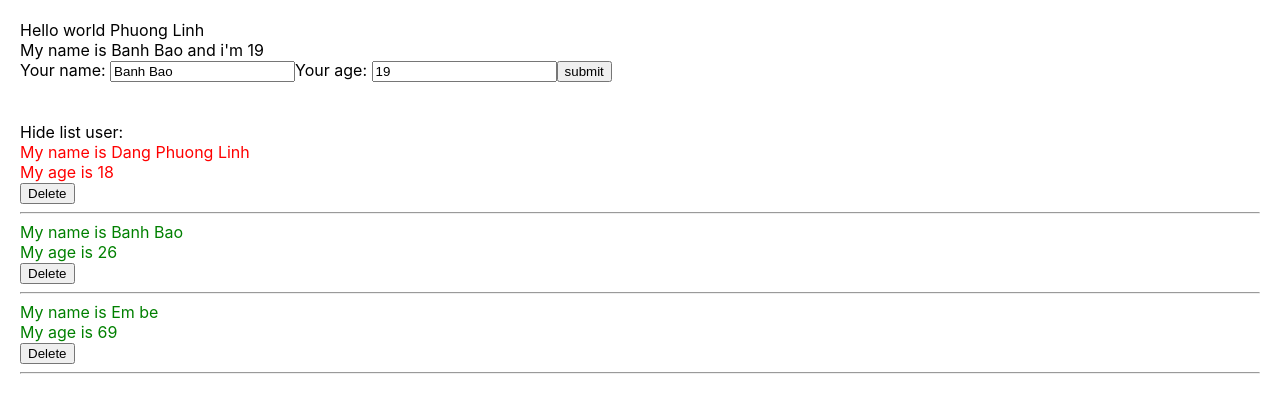
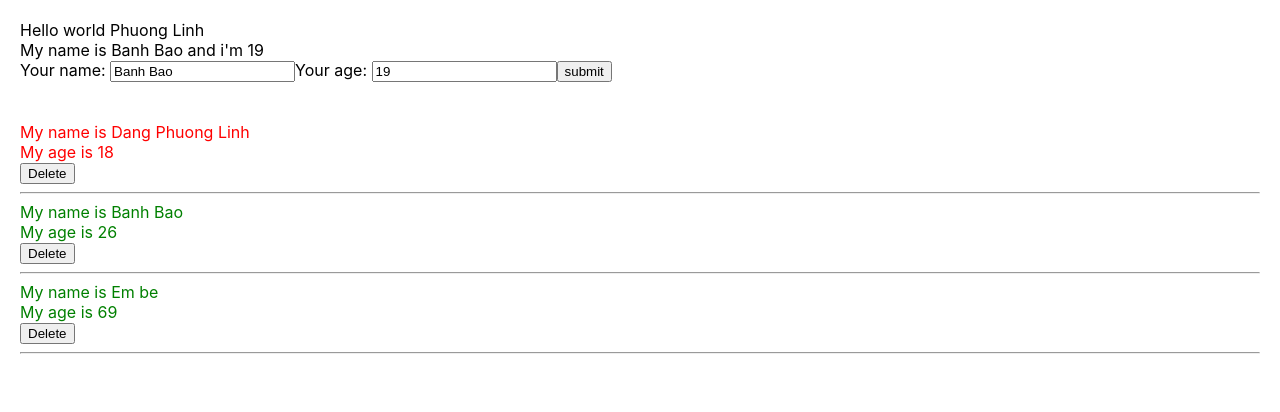
Before and after one commit to Dang-phuong-linh/test-demo-react, a React (Create React App) app: page / in a window 1280 px wide. Shown: the top 412 px of the page. Built offline with nearby package versions, Linux system fonts and the light colour scheme.

Commit message:
stateless and statefull

```diff
--- a/src/components/DisplayInfo.js
+++ b/src/components/DisplayInfo.js
@@ -2,63 +2,58 @@ import React from "react";
 import "./DisplayInfo.scss";
 // import logo from "./../logo.svg";
 
-class DisplayInfo extends React.Component {
-  constructor(props) {
-    console.log(">> Call contrucstor: 1");
-    super(props);
-    //babel compiler
-    this.state = {
-      isShowListUser: true,
-    };
-  }
+//stateless vs stateful
+// class DisplayInfo extends React.Component {
+//   render() {
+//     console.log(">>>call me render");
+//     //destructuring array
+//     const { listUsers } = this.props;
+//     console.log(listUsers);
+//     //props = vt tat property
 
-  componentDidMount() {
-    console.log(">>>Call me component did mount");
-    setTimeout(() => {
-      document.title = "Trang cua Banh Bao";
-    }, 3000);
-  }
-  handleShowHide = () => {
-    this.setState({
-      isShowListUser: !this.state.isShowListUser,
-    });
-  };
-  componentDidUpdate(prevProps, prevState, snapShot) {
-    console.log(">>> call me component did update", this.props, prevProps);
-    if (this.props.listUsers !== prevProps.listUsers) {
-      if (this.props.listUsers.length === 5) {
-        alert("you got 5 users");
-      }
-    }
-  }
-  render() {
-    console.log(">>>call me render");
-    //destructuring array
-    const { listUsers } = this.props;
-    console.log(listUsers);
-    //props = vt tat property
+//     //template + logic.js
+//     return (
+//       <div className="display-info-container">
+//         {true && (
+//           <>
+//             {listUsers.map((user, index) => {
+//               console.log(user);
+//               console.log(">>> Check map user", user);
 
-    //template + logic.js
+//               return (
+//                 <div key={user.id} className={+user.age > 18 ? "green" : "red"}>
+//                   <div>
+//                     <div>My name is {user.name}</div>
+//                     <div>My age is {user.age}</div>
+//                   </div>
+//                   <div>
+//                     <button
+//                       onClick={() => this.props.handleDeleteUser(user.id)}
+//                     >
+//                       Delete
+//                     </button>
+//                   </div>
+//                   <hr />
+//                 </div>
+//               );
+//             })}
+//           </>
+//         )}
+//       </div>
+//     );
+//   }
+// }
+
+const DisplayInfo = (props) => {
+  const { listUsers } = props;
+
   return (
     <div className="display-info-container">
-        {/* <img src={logo} /> */}
-        <div>
-          <span
-            onClick={() => {
-              this.handleShowHide();
-            }}
-          >
-            {this.state.isShowListUser === true
-              ? "Hide list user:"
-              : "Show list user: "}
-          </span>
-        </div>
-        {this.state.isShowListUser && (
+      {true && (
         <>
           {listUsers.map((user, index) => {
             console.log(user);
             console.log(">>> Check map user", user);
-
             return (
               <div key={user.id} className={+user.age > 18 ? "green" : "red"}>
                 <div>
@@ -66,9 +61,7 @@ class DisplayInfo extends React.Component {
                   <div>My age is {user.age}</div>
                 </div>
                 <div>
-                    <button
-                      onClick={() => this.props.handleDeleteUser(user.id)}
-                    >
+                  <button onClick={() => props.handleDeleteUser(user.id)}>
                     Delete
                   </button>
                 </div>
@@ -80,6 +73,5 @@ class DisplayInfo extends React.Component {
       )}
     </div>
   );
-  }
-}
+};
 export default DisplayInfo;
```
Lines whose indentation alone changed are shown as unchanged.
